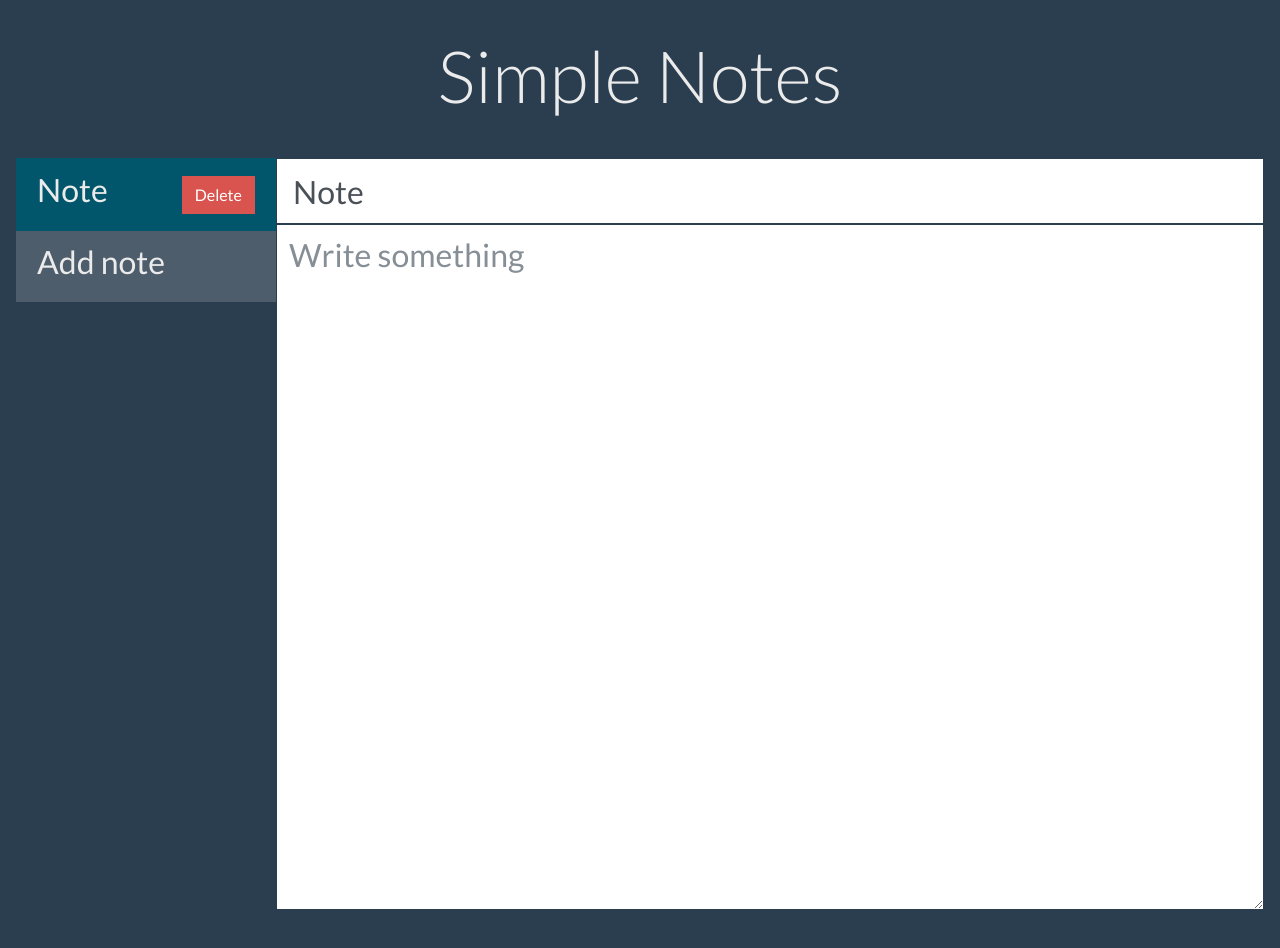
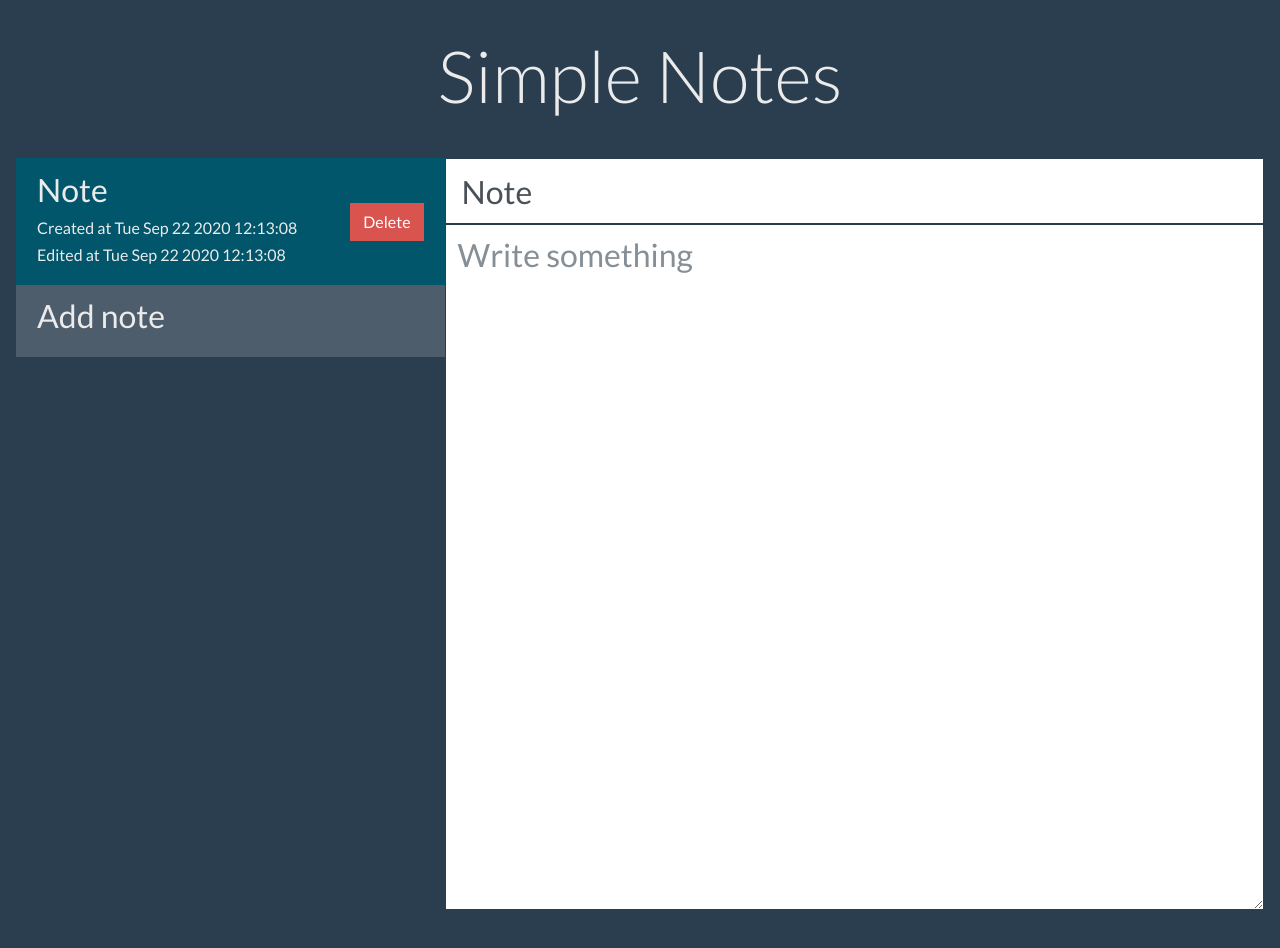
Before and after one commit to MedvedMichael/web-lab-2, a website built with webpack: page index.html in a window 1280 px wide. Both pictures are taken after a click on the item "Add note". Built offline with nearby package versions, Linux system fonts and the light colour scheme.

Commit message:
Added timestamps

```diff
--- a/src/js/note.js
+++ b/src/js/note.js
@@ -4,10 +4,24 @@ export default class Note {
     constructor(data) {
         this._data = data
         this._selected = data.selected ? data.selected : false
+        this._createdAt = typeof data.createdAt === 'object' ? data.createdAt : new Date(data.createdAt)
+        this._editedAt = typeof data.editedAt === 'object' ? data.editedAt : new Date(data.editedAt)
     }
 
     setIsSelected(selected) {
         this._selected = selected
+    }
+
+    getCreatedDate() {
+        return this._createdAt;
+    }
+
+    getEditedDate() {
+        return this._editedAt
+    }
+
+    setEditedDate(editedAt){
+        this._editedAt = editedAt
     }
 
     isSelected() {
--- a/src/js/script.js
+++ b/src/js/script.js
@@ -4,14 +4,28 @@ import Note from './note'
 import previewListTemplate from '../templates/preview-list.html'
 
 
-const addNote = (notes) =>
-    [...notes.map(note => { note.setIsSelected(false); return note }),
-    new Note({ title: 'Note', text: '', id: generateID(notes.map(item => item.getID())), selected: true })]
+const res = getDataFromLocalStorage('notes')
+const notes = res ? res.map(item => new Note({ ...item._data, selected: false })) : []
 
-const updatePage = (props) => {
+if(!res)
+    saveToLocalStorage('notes', [])
 
-    const notes = props.notes ? props.notes : getDataFromLocalStorage('notes').map(item => new Note({ ...item._data, selected: false })),
-        { search } = window.location,
+const addNote = () =>
+{
+    const date = new Date();
+    const newNote = new Note({ title: 'Note', text: '', id: generateID(notes.map(item => item.getID())), createdAt: date, editedAt: date })
+
+    notes.splice(0,0,newNote)
+    for(let i in notes){
+        notes[i].setIsSelected(false)
+    }
+    notes[0].setIsSelected(true)
+    saveToLocalStorage('notes', notes)
+}
+const updatePage = () => {
+
+
+     const { search } = window.location,
         query = parseQuery(search)
 
     const currentNote = query.id ? notes.find(item => item.getID() && item.getID() === query.id) : null
@@ -50,9 +64,9 @@ const updatePage = (props) => {
     }
 
     document.getElementById('add-note-button').addEventListener("click", () => {
-        const newNotes = addNote(notes)
-        pushToURL('', 'id', newNotes[newNotes.length - 1].getID())
-        updatePage({ notes: newNotes })
+        addNote(notes)
+        pushToURL('', 'id', notes[notes.length - 1].getID())
+        updatePage()
     })
 
     const text = currentNote ? currentNote.getText() : '',
@@ -66,15 +80,14 @@ const updatePage = (props) => {
     textArea.value = text
     titleArea.value = title
 
+
+
+
     if (currentNote) {
         textArea.disabled = false
         titleArea.disabled = false
 
-        titleArea.addEventListener('input',() => handlerForTitleInput(titleArea, notes))
-        textArea.addEventListener('input', () => handlerForTextInput(textArea, notes))
 
-        textArea.addEventListener('change', () => { saveToLocalStorage('notes', notes) })
-        titleArea.addEventListener('change', () => { saveToLocalStorage('notes', notes) })
     }
     else {
         textArea.disabled = true
@@ -87,22 +100,57 @@ const handlerForInput = (element, preview) => {
     preview.innerText = value.replaceAll('\n',' ').slice(0, 15) + ((value.length > 15) ? ' ...' : '') + ((value.length === 0) ? 'Note' : '')
 }
 
-const handlerForTitleInput = (titleArea, notes) => {
-    const currentNote = notes.find(note => note.isSelected())
-    if (currentNote) {
+const handlerForTitleInput = (titleArea) => {
+    const currentNoteIndex = notes.findIndex(note => note.isSelected())
+    if (currentNoteIndex !== -1) {
+        const currentNote = notes[currentNoteIndex]
         handlerForInput(titleArea, document.getElementById(`note-title_${currentNote.getID()}`))
         currentNote.setTitle(titleArea.value)
+        const date = new Date()
+        currentNote.setEditedDate(date)
+        document.getElementById(`note-edited_${currentNote.getID()}`).innerText = 'Edited at ' + date.toString().split('GMT')[0]
+        if(currentNoteIndex!==0){
+            const note = notes.splice(currentNoteIndex,1)[0]
+            notes.splice(0, 0, note)
+            updatePage()
+        }
+
     }
 }
 
-const handlerForTextInput = (textArea, notes) => {
-    const currentNote = notes.find(note => note.isSelected())
-    if (currentNote) {
+const handlerForTextInput = (textArea) => {
+    const currentNoteIndex = notes.findIndex(note => note.isSelected())
+    if (currentNoteIndex !== -1) {
+        const currentNote = notes[currentNoteIndex]
         handlerForInput(textArea, document.getElementById(`note-text_${currentNote.getID()}`))
         currentNote.setText(textArea.value)
+        const date = new Date()
+        currentNote.setEditedDate(date)
+        document.getElementById(`note-edited_${currentNote.getID()}`).innerText = 'Edited at ' + date.toString().split('GMT')[0]
+        if(currentNoteIndex!==0){
+            const note = notes.splice(currentNoteIndex,1)[0]
+            console.log(note)
+            notes.splice(0, 0, note)
+            updatePage()
+        }
     }
 }
 
+const onChange = () => saveToLocalStorage('notes', notes)
 
 
-updatePage({})
+
+
+
+const textArea = document.getElementById('main-textarea'),
+        titleArea = document.getElementById('title-input')
+
+titleArea.addEventListener('input', () => handlerForTitleInput(titleArea))
+textArea.addEventListener('input', () => handlerForTextInput(textArea))
+
+textArea.addEventListener('change', () => onChange())
+titleArea.addEventListener('change', () => onChange())
+
+
+
+updatePage({notes})
--- a/src/templates/preview-list.html
+++ b/src/templates/preview-list.html
@@ -11,6 +11,14 @@
                     <#adaptHTML(note.getText().slice(0,17))#>
                     <#(note.getText().length < 17) ? '' : '...' #>
                 </h4>
+                <h6 id="note-created_<#note.getID()#>">
+                    Created at
+                    <#note.getCreatedDate().toString().split('GMT')[0]#>
+                </h6>
+                <h6 id="note-edited_<#note.getID()#>">
+                    Edited at
+                    <#note.getEditedDate().toString().split('GMT')[0]#>
+                </h6>
             </div>
             <div class="delete-button-group">
                 <button id="delete-button_<#note.getID()#>" type="button" class="btn btn-danger delete-note-button">
```
Also changed, not shown: dist/js/bundle.js.
